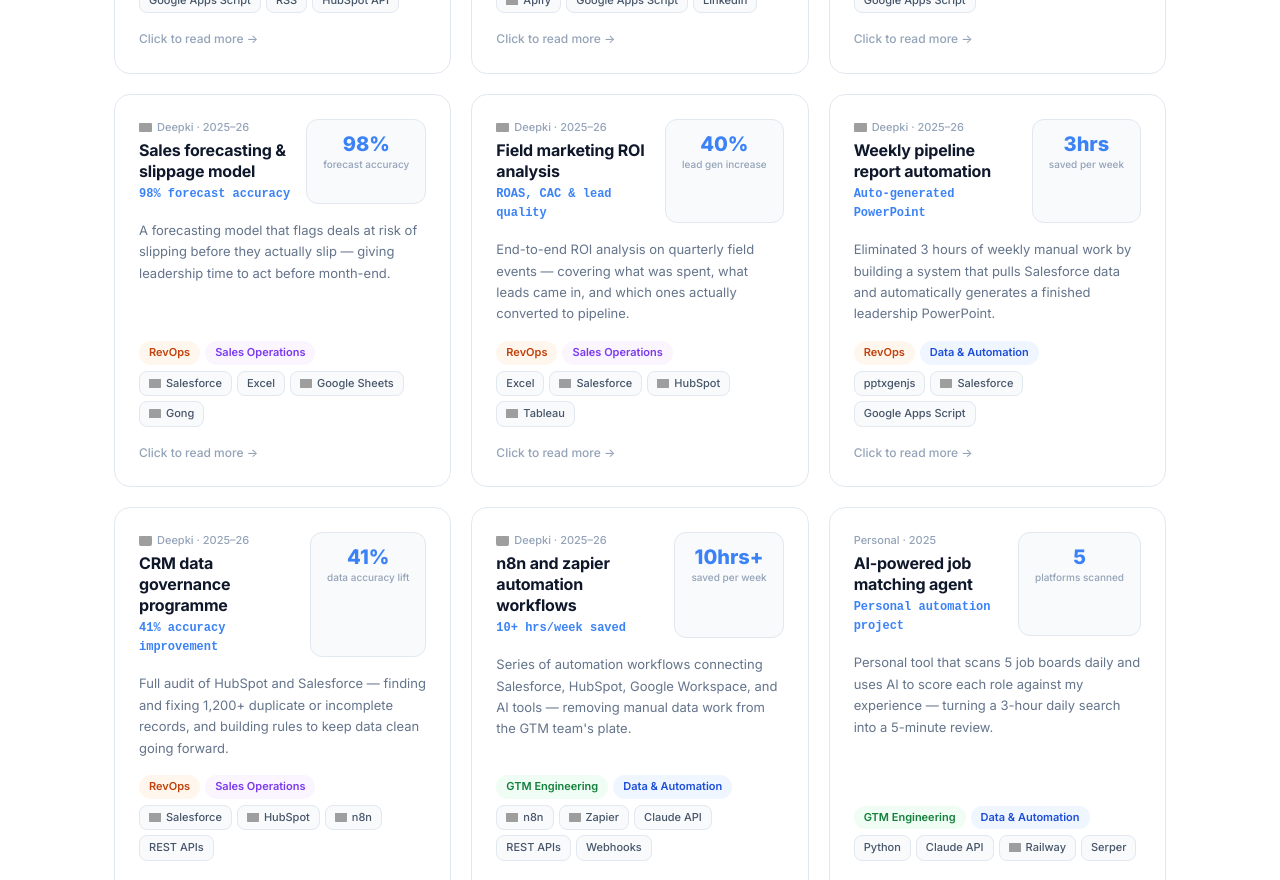
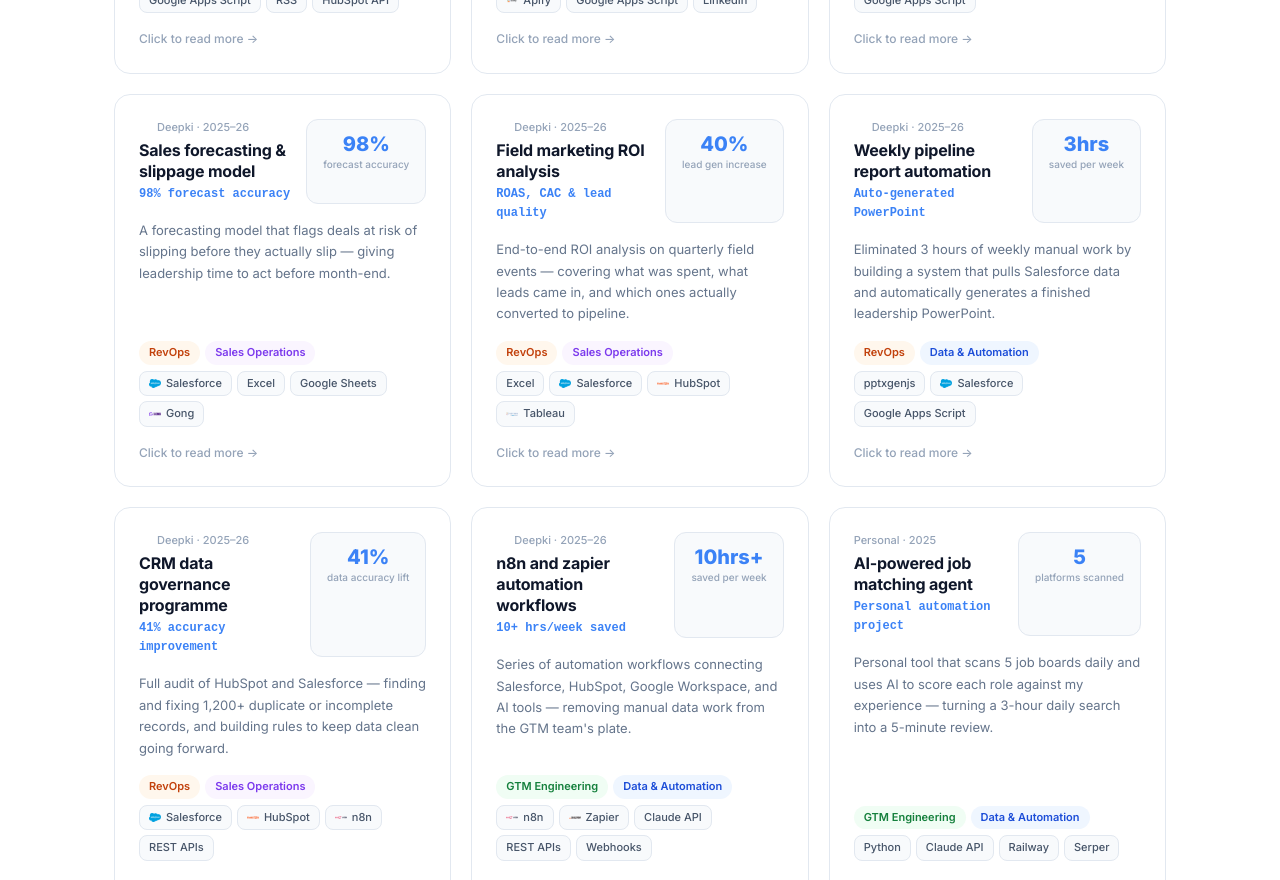
Before and after one commit to praneeth0840-dev/website, a React (Vite) app in the folder portfolio-site/: page / in a window 1280 px wide. Shown: the part 1920-2800 px from the top of the page. Built offline with nearby package versions, Linux system fonts and the light colour scheme; grey boxes are pictures that could not be loaded.

Commit message:
Update App.jsx

```diff
--- a/portfolio-site/src/App.jsx
+++ b/portfolio-site/src/App.jsx
@@ -33,7 +33,7 @@ const PROJECTS = [
     roles: ["GTM Engineering", "Data & Automation"],
     tech: ["Google Apps Script", "RSS", "HubSpot API"],
     metric: "1471", metricLbl: "accounts tracked",
-    co: "Deepki", yr: "2025–26", logo: "deepki.com",
+    co: "Deepki", yr: "2025–26", logo: "/Deepki.png",
   },
   {
     id: 2,
@@ -54,7 +54,7 @@ const PROJECTS = [
     roles: ["GTM Engineering", "Data & Automation"],
     tech: ["Apify", "Google Apps Script", "LinkedIn"],
     metric: "4-level", metricLbl: "fallback coverage",
-    co: "Deepki", yr: "2025–26", logo: "deepki.com",
+    co: "Deepki", yr: "2025–26", logo: "/Deepki.png",
   },
   {
     id: 3,
@@ -75,7 +75,7 @@ const PROJECTS = [
     roles: ["RevOps", "GTM Engineering"],
     tech: ["HubSpot", "Salesforce", "Make", "Google Apps Script"],
     metric: "Full", metricLbl: "funnel automated",
-    co: "Deepki", yr: "2025–26", logo: "deepki.com",
+    co: "Deepki", yr: "2025–26", logo: "/Deepki.png",
   },
   {
     id: 4,
@@ -96,7 +96,7 @@ const PROJECTS = [
     roles: ["RevOps", "Sales Operations"],
     tech: ["Salesforce", "Excel", "Google Sheets", "Gong"],
     metric: "98%", metricLbl: "forecast accuracy",
-    co: "Deepki", yr: "2025–26", logo: "deepki.com",
+    co: "Deepki", yr: "2025–26", logo: "/Deepki.png",
   },
   {
     id: 5,
@@ -117,7 +117,7 @@ const PROJECTS = [
     roles: ["RevOps", "Sales Operations"],
     tech: ["Excel", "Salesforce", "HubSpot", "Tableau"],
     metric: "40%", metricLbl: "lead gen increase",
-    co: "Deepki", yr: "2025–26", logo: "deepki.com",
+    co: "Deepki", yr: "2025–26", logo: "/Deepki.png",
   },
   {
     id: 6,
@@ -138,7 +138,7 @@ const PROJECTS = [
     roles: ["RevOps", "Data & Automation"],
     tech: ["pptxgenjs", "Salesforce", "Google Apps Script"],
     metric: "3hrs", metricLbl: "saved per week",
-    co: "Deepki", yr: "2025–26", logo: "deepki.com",
+    co: "Deepki", yr: "2025–26", logo: "/Deepki.png",
   },
   {
     id: 7,
@@ -159,7 +159,7 @@ const PROJECTS = [
     roles: ["RevOps", "Sales Operations"],
     tech: ["Salesforce", "HubSpot", "n8n", "REST APIs"],
     metric: "41%", metricLbl: "data accuracy lift",
-    co: "Deepki", yr: "2025–26", logo: "deepki.com",
+    co: "Deepki", yr: "2025–26", logo: "/Deepki.png",
   },
   {
     id: 8,
@@ -180,7 +180,7 @@ const PROJECTS = [
     roles: ["GTM Engineering", "Data & Automation"],
     tech: ["n8n", "Zapier", "Claude API", "REST APIs", "Webhooks"],
     metric: "10hrs+", metricLbl: "saved per week",
-    co: "Deepki", yr: "2025–26", logo: "deepki.com",
+    co: "Deepki", yr: "2025–26", logo: "/Deepki.png",
   },
   {
     id: 9,
@@ -210,7 +210,7 @@ const EXPERIENCE = [
     role: "Revenue Operations Specialist",
     type: "Contract",
     company: "Deepki",
-    logo: "deepki.com",
+    logo: "/Deepki.png",
     companyDesc: "ESG SaaS",
     period: "Aug 2025 – Present",
     location: "Paris, France",
@@ -250,7 +250,7 @@ const EDUCATION = [
     location: "Lille / Paris, France",
     type: "Grande École · Double Degree",
     icon: "🎓",
-    logo: "edhec.edu",
+    logo: "/EDHEC.png",
     highlights: [
       "1 of 2 recipients of the French Government & EDHEC co-financed merit scholarship — awarded out of 800 students",
       "Table tennis doubles champions — EDHEC inter-school tournament",
@@ -267,6 +267,7 @@ const EDUCATION = [
     location: "Chennai, India",
     type: "Bachelor",
     icon: "🏛️",
+    logo: "/NIFT.png",
     highlights: [
       "GPA: 9.4 / 10",
       "Worked as Junior Merchandiser for U.S. Polo Assn and Arrow",
@@ -305,31 +306,25 @@ function Tag({ role, dark }) {
 }
 
 const TECH_LOGOS = {
-  "Salesforce (Admin)":      "salesforce.com",
-  "HubSpot (Super Admin)":   "hubspot.com",
-  "HubSpot":                 "hubspot.com",
-  "Salesforce":              "salesforce.com",
-  "Gong":                    "gong.io",
-  "Apollo.io":               "apollo.io",
-  "n8n":                     "n8n.io",
-  "Make":                    "make.com",
-  "Zapier":                  "zapier.com",
-  "Apify":                   "apify.com",
-  "Tableau":                 "tableau.com",
-  "Slack":                   "slack.com",
-  "Railway":                 "railway.app",
-  "LinkedIn Sales Nav":      "linkedin.com",
-  "LinkedIn Sales Navigator":"linkedin.com",
-  "Google Sheets":           "google.com",
-  "Lemlist":                 "lemlist.com",
-  "Clay":                    "clay.com",
+  "Salesforce (Admin)":      "/Salesforce.png",
+  "HubSpot (Super Admin)":   "/Hubspot.png",
+  "HubSpot":                 "/Hubspot.png",
+  "Salesforce":              "/Salesforce.png",
+  "Gong":                    "/Gong.png",
+  "Apollo.io":               "/Apollo.png",
+  "n8n":                     "/n8n.png",
+  "Make":                    "/Make.png",
+  "Zapier":                  "/Zapier.png",
+  "Apify":                   "/Apify.png",
+  "Tableau":                 "/Tableau.png",
+  "Lemlist":                 "/Lemlist.png",
 };
 
 function TechTag({ label, dark }) {
   const domain = TECH_LOGOS[label];
   return (
     <span style={{ background:dark?"#1e293b":"#F8FAFC", color:dark?"#94A3B8":"#475569", border:`1px solid ${dark?"#334155":"#E2E8F0"}`, padding:"3px 9px", borderRadius:8, fontSize:11, fontWeight:500, display:"inline-flex", alignItems:"center", gap:5 }}>
-      {domain && <img src={`https://logo.clearbit.com/${domain}`} width={12} height={12} style={{ borderRadius:2, objectFit:"contain" }} onError={e => { e.target.style.display="none"; }} />}
+      {domain && <img src={domain} width={12} height={12} style={{ borderRadius:2, objectFit:"contain" }} onError={e => { e.target.style.display="none"; }} />}
       {label}
     </span>
   );
@@ -338,7 +333,7 @@ function TechTag({ label, dark }) {
 function CompanyLogo({ domain, size = 18 }) {
   return (
     <img
-      src={`https://logo.clearbit.com/${domain}`}
+      src={domain}
       width={size} height={size}
       style={{ borderRadius:4, objectFit:"contain" }}
       onError={e => { e.target.style.display="none"; }}
@@ -516,7 +511,7 @@ export default function App() {
 
       {/* HERO */}
       <section className="hero">
-        <div className="badge"><span className="dot" /> Open to work · Paris</div>
+        <div className="badge"><span className="dot" /> Open to work </div>
         <h1>Revenue Ops<br />&amp; <span>GTM Engineering</span></h1>
         <p className="hero-sub">
           I build the systems, automations, and dashboards that help B2B SaaS sales teams move faster —
```
